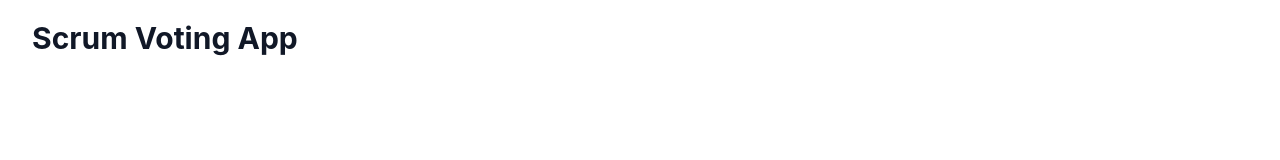
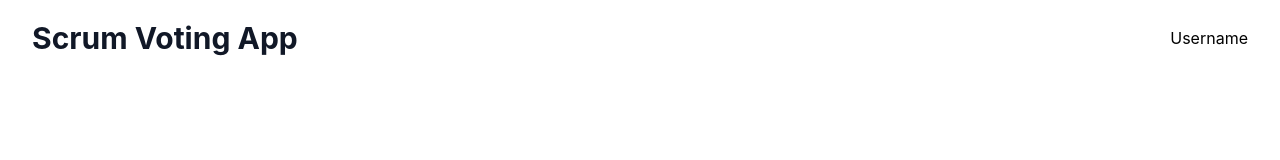
Before and after one commit to Exlite29/scrum-voting-app, a React (Create React App) app: page / in a window 1280 px wide. Shown: the top 160 px of the page. Built offline with nearby package versions, Linux system fonts and the light colour scheme.

Commit message:
third update

```diff
--- a/src/components/Heading.js
+++ b/src/components/Heading/Heading.js
@@ -1,4 +1,5 @@
 import React from "react";
+import UserName from "./UserName";
 
 function Heading() {
   return (
@@ -8,6 +9,11 @@
           Scrum Voting App
         </h2>
       </div>
+      <div className="mt-10 flex md:mt-0 md:ml-4 justify-center">
+        <div>
+          <UserName />
+        </div>
+      </div>
     </div>
   );
 }
--- /dev/null
+++ b/src/components/Heading/UserName/index.js
@@ -0,0 +1,15 @@
+import Input from "../../Input/Input";
+
+const UserName = () => {
+  return (
+    <Input
+      label="Username"
+      placeholder="Type a username..."
+      //value={user ? user[currentUserId].username : "Loading username..."}
+      name="username"
+      className="inline-flex items-center px-4 py-2 border border-transparent rounded-md shadow-sm text-sm font-medium focus:outline-none focus:ring-2 focus:ring-offset-2 focus:ring-indigo-500"
+    />
+  );
+};
+
+export default UserName;
--- /dev/null
+++ b/src/components/Input/Input.js
@@ -0,0 +1,5 @@
+const Input = () => {
+  return <div>Username</div>;
+};
+
+export default Input;
--- a/src/containers/App.js
+++ b/src/containers/App.js
@@ -1,5 +1,5 @@
 import "./App.css";
-import Heading from "../components/Heading";
+import Heading from "../components/Heading/Heading";
 
 function App() {
   return (
```
